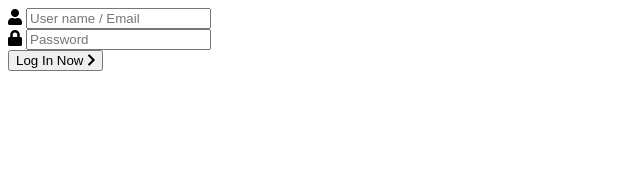
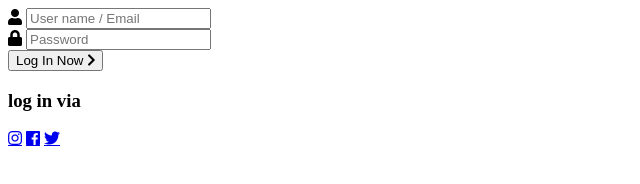
Before and after one commit to UITerminator/login, a plain HTML site: page index.html in a window 1280 px wide. Shown: the whole page, without its empty margins (0-640 px from the left). Drawn offline with Linux system fonts and the light colour scheme.

Commit message:
add social button

```diff
--- a/index.html
+++ b/index.html
@@ -28,6 +28,14 @@
                         <i class="button_icon fas fa-chevron-right"></i>
                     </button>
                 </form>
+                <div class="social-login">
+                    <h3>log in via</h3>
+                    <div class="social-icons">
+                        <a href="#" class="social-login__icon fab fa-instagram"></a>
+                        <a href="#" class="social-login__icon fab fa-facebook"></a>
+                        <a href="#" class="social-login__icon fab fa-twitter"></a>
+                    </div>
+                </div>
             </div>
         </div>
 </body>
```
